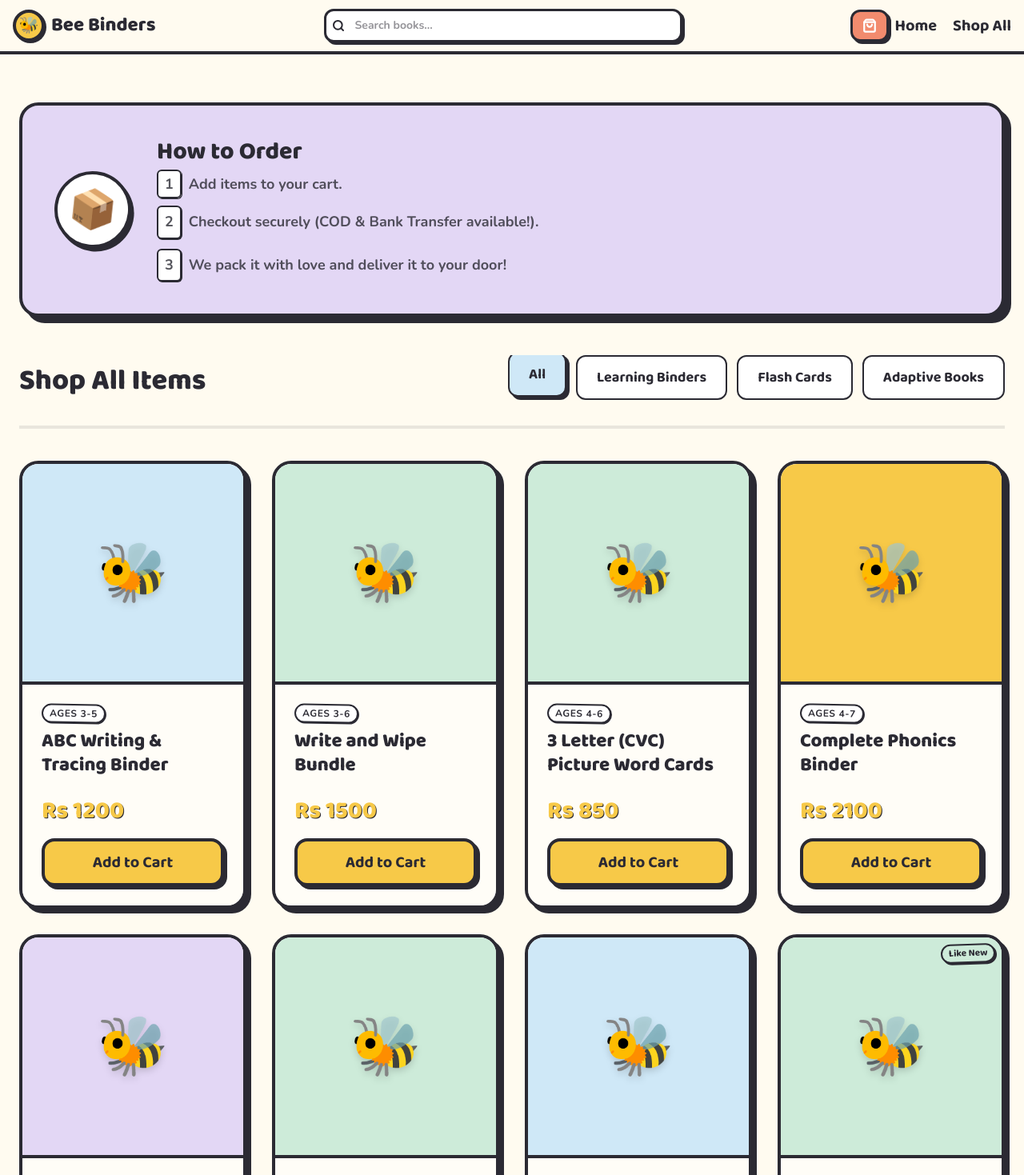
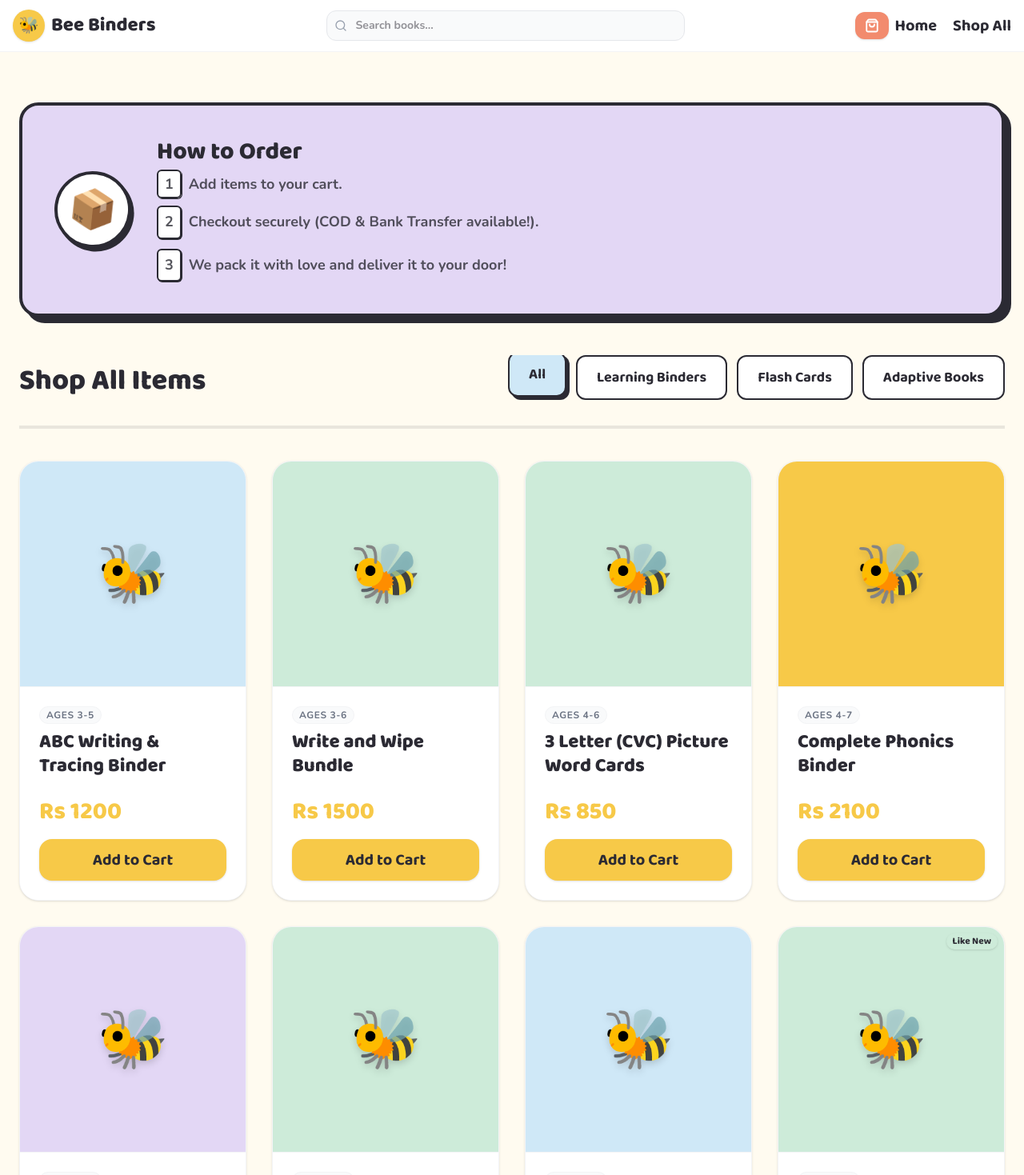
Before and after one commit to shahnabi110/Bee-binders-, a Next.js app: page /shop in a window 1280 px wide. Shown: the top 1469 px of the page at 80% size. Built offline with nearby package versions, Linux system fonts and the light colour scheme.

Commit message:
feat: complete UI overhaul - remove neo-brutalist styling for a soft, premium e-commerce look

```diff
--- a/src/app/globals.css
+++ b/src/app/globals.css
@@ -30,11 +30,11 @@ body {
 
 @layer utilities {
   .storybook-card {
-    @apply bg-white rounded-3xl border-4 border-ink shadow-[6px_6px_0_0_var(--color-ink)] overflow-hidden transition-all duration-300 hover:-translate-y-2 hover:shadow-[10px_10px_0_0_var(--color-ink)];
+    @apply bg-white rounded-3xl border border-gray-100 shadow-sm overflow-hidden transition-all duration-300 hover:-translate-y-1 hover:shadow-xl;
   }
 
   .storybook-button {
-    @apply inline-flex items-center justify-center font-heading text-xl font-bold rounded-2xl border-4 border-ink shadow-[4px_4px_0_0_var(--color-ink)] transition-all duration-200 hover:-translate-y-1 hover:shadow-[6px_6px_0_0_var(--color-ink)] active:translate-y-[2px] active:shadow-none;
+    @apply inline-flex items-center justify-center font-heading text-xl font-bold rounded-2xl transition-all duration-200 hover:-translate-y-0.5 hover:shadow-lg active:translate-y-[1px] active:shadow-md;
   }
 
   .hide-scrollbar {
--- a/src/components/layout/Navbar.tsx
+++ b/src/components/layout/Navbar.tsx
@@ -14,14 +14,14 @@ export function Navbar() {
   }, []);
 
   return (
-    <header className={`fixed top-0 left-0 right-0 z-50 transition-all duration-300 ${isScrolled ? 'bg-cream/98 backdrop-blur-md shadow-[0_4px_0_0_var(--color-ink)]' : 'bg-cream'} border-b-4 border-ink`}>
+    <header className={`fixed top-0 left-0 right-0 z-50 transition-all duration-300 ${isScrolled ? 'bg-white/98 backdrop-blur-md shadow-md' : 'bg-white'} border-b border-gray-100`}>
 
       {/* Main row */}
       <div className="container mx-auto px-4 flex items-center justify-between gap-3 h-16">
 
         {/* Logo */}
         <Link href="/" className="flex items-center gap-2 flex-shrink-0">
-          <div className="w-10 h-10 bg-honey border-4 border-ink rounded-full flex items-center justify-center shadow-[2px_2px_0_0_var(--color-ink)]">
+          <div className="w-10 h-10 bg-honey rounded-full flex items-center justify-center shadow-sm">
             <span className="text-xl">🐝</span>
           </div>
           <span className="hidden sm:block font-heading font-extrabold text-2xl text-ink">Bee Binders</span>
@@ -32,9 +32,9 @@ export function Navbar() {
           <input
             type="text"
             placeholder="Search books..."
-            className="w-full pl-9 pr-3 py-2 rounded-xl border-3 border-ink font-sans font-bold text-sm text-ink focus:outline-none focus:ring-4 focus:ring-honey/50 shadow-[3px_3px_0_0_var(--color-ink)] bg-white"
+            className="w-full pl-9 pr-3 py-2 rounded-xl border border-gray-200 font-sans font-bold text-sm text-ink focus:outline-none focus:ring-2 focus:ring-honey/50 bg-gray-50 focus:bg-white transition-colors"
           />
-          <Search className="absolute left-2.5 top-1/2 -translate-y-1/2 text-ink" size={16} strokeWidth={3} />
+          <Search className="absolute left-2.5 top-1/2 -translate-y-1/2 text-gray-400" size={16} strokeWidth={2} />
         </div>
 
         {/* Right side actions */}
@@ -42,18 +42,18 @@ export function Navbar() {
           {/* Cart */}
           <Link
             href="/cart"
-            className="flex items-center gap-1.5 bg-coral text-white px-3 py-2 rounded-xl font-heading font-bold text-sm border-3 border-ink shadow-[3px_3px_0_0_var(--color-ink)] hover:-translate-y-0.5 hover:shadow-[4px_4px_0_0_var(--color-ink)] transition-all"
+            className="flex items-center gap-1.5 bg-coral text-white px-3 py-2 rounded-xl font-heading font-bold text-sm shadow-sm hover:-translate-y-0.5 hover:shadow-md transition-all"
           >
-            <ShoppingBag size={18} strokeWidth={3} />
+            <ShoppingBag size={18} strokeWidth={2.5} />
             <span className="hidden xs:inline">Cart (0)</span>
           </Link>
 
           {/* Hamburger — mobile only */}
           <button
             onClick={() => setMenuOpen(!menuOpen)}
-            className="lg:hidden w-10 h-10 bg-white border-3 border-ink rounded-xl flex items-center justify-center shadow-[3px_3px_0_0_var(--color-ink)]"
+            className="lg:hidden w-10 h-10 bg-gray-50 border border-gray-200 rounded-xl flex items-center justify-center shadow-sm text-ink"
           >
-            {menuOpen ? <X size={20} strokeWidth={3} /> : <Menu size={20} strokeWidth={3} />}
+            {menuOpen ? <X size={20} /> : <Menu size={20} />}
           </button>
 
           {/* Desktop nav links */}
@@ -66,25 +66,25 @@ export function Navbar() {
 
       {/* Mobile menu dropdown */}
       {menuOpen && (
-        <div className="lg:hidden bg-cream border-t-4 border-ink px-4 py-4 flex flex-col gap-3">
+        <div className="lg:hidden bg-white border-t border-gray-100 px-4 py-4 flex flex-col gap-3 shadow-lg absolute w-full">
           <Link
             href="/"
             onClick={() => setMenuOpen(false)}
-            className="font-heading font-bold text-2xl text-ink hover:text-coral py-2 border-b-2 border-ink/20"
+            className="font-heading font-bold text-xl text-ink hover:text-coral py-2 border-b border-gray-100"
           >
             🏠 Home
           </Link>
           <Link
             href="#shop-all"
             onClick={() => setMenuOpen(false)}
-            className="font-heading font-bold text-2xl text-ink hover:text-coral py-2 border-b-2 border-ink/20"
+            className="font-heading font-bold text-xl text-ink hover:text-coral py-2 border-b border-gray-100"
           >
             🛍️ Shop All
           </Link>
           <Link
             href="/cart"
             onClick={() => setMenuOpen(false)}
-            className="font-heading font-bold text-2xl text-ink hover:text-coral py-2"
+            className="font-heading font-bold text-xl text-ink hover:text-coral py-2"
           >
             🛒 My Cart (0)
           </Link>
--- a/src/components/shop/ProductCard.tsx
+++ b/src/components/shop/ProductCard.tsx
@@ -21,12 +21,12 @@ export function ProductCard({ slug, name, price, image, ageRange, condition = "N
     <div className="storybook-card flex flex-col group relative bg-white h-full">
       {/* Badge */}
       {isSold && (
-        <div className="absolute top-2 right-2 z-10 bg-coral text-white font-heading font-bold px-2 py-0.5 rounded-full border-2 border-ink shadow-[2px_2px_0_0_var(--color-ink)] text-[10px] md:text-xs rotate-3">
+        <div className="absolute top-2 right-2 z-10 bg-coral text-white font-heading font-bold px-2 py-0.5 rounded-full shadow-sm text-[10px] md:text-xs">
           SOLD OUT
         </div>
       )}
       {!isSold && condition !== "New" && (
-        <div className="absolute top-2 right-2 z-10 bg-mint text-ink font-heading font-bold px-2 py-0.5 rounded-full border-2 border-ink shadow-[2px_2px_0_0_var(--color-ink)] text-[10px] md:text-xs -rotate-2">
+        <div className="absolute top-2 right-2 z-10 bg-mint text-ink font-heading font-bold px-2 py-0.5 rounded-full shadow-sm text-[10px] md:text-xs">
           {condition}
         </div>
       )}
@@ -34,7 +34,7 @@ export function ProductCard({ slug, name, price, image, ageRange, condition = "N
       {/* Image / Emoji area — smaller on mobile */}
       <Link
         href={`/product/${slug}`}
-        className={`block relative aspect-[4/3] md:aspect-square ${image ? "bg-white" : getBgColor(name)} overflow-hidden border-b-4 border-ink flex-shrink-0`}
+        className={`block relative aspect-[4/3] md:aspect-square ${image ? "bg-white" : getBgColor(name)} overflow-hidden border-b border-gray-100 flex-shrink-0`}
       >
         <div className="absolute inset-0 flex items-center justify-center text-4xl md:text-7xl">
           {image ? (
@@ -46,9 +46,9 @@ export function ProductCard({ slug, name, price, image, ageRange, condition = "N
       </Link>
 
       {/* Card body */}
-      <div className="p-3 md:p-6 flex flex-col flex-grow bg-cream/50">
+      <div className="p-3 md:p-6 flex flex-col flex-grow bg-white">
         {ageRange && (
-          <span className="inline-block bg-white border-2 border-ink shadow-[1px_1px_0_0_var(--color-ink)] px-2 py-0.5 rounded-full text-[10px] md:text-xs font-bold text-ink uppercase tracking-wider mb-2 font-sans w-max rotate-1">
+          <span className="inline-block bg-gray-50 border border-gray-100 text-gray-500 px-2 py-0.5 rounded-full text-[10px] md:text-xs font-bold uppercase tracking-wider mb-2 font-sans w-max">
             Ages {ageRange}
           </span>
         )}
@@ -58,15 +58,15 @@ export function ProductCard({ slug, name, price, image, ageRange, condition = "N
           </h3>
         </Link>
         <div className="mt-auto pt-2 md:pt-4 flex flex-col gap-2 md:gap-4">
-          <span className="font-heading font-black text-lg md:text-3xl text-honey drop-shadow-[1px_1px_0_rgba(43,42,51,1)]">
+          <span className="font-heading font-black text-lg md:text-3xl text-honey">
             Rs {price}
           </span>
           <button
             disabled={isSold}
-            className={`w-full font-heading font-bold text-sm md:text-xl py-1.5 md:py-3 rounded-xl md:rounded-2xl border-2 md:border-4 border-ink shadow-[2px_2px_0_0_var(--color-ink)] md:shadow-[4px_4px_0_0_var(--color-ink)] transition-all active:translate-y-0.5 active:shadow-none
+            className={`w-full font-heading font-bold text-sm md:text-xl py-1.5 md:py-3 rounded-xl md:rounded-2xl transition-all active:translate-y-0.5 active:shadow-sm
               ${isSold
-                ? "bg-gray-200 text-gray-400 cursor-not-allowed border-gray-400"
-                : "bg-honey text-ink hover:-translate-y-0.5 hover:shadow-[4px_4px_0_0_var(--color-ink)]"
+                ? "bg-gray-100 text-gray-400 cursor-not-allowed"
+                : "bg-honey text-ink shadow-sm hover:-translate-y-0.5 hover:shadow-md"
               }`}
           >
             {isSold ? "Out of Stock" : "Add to Cart"}
--- a/src/components/ui/Button.tsx
+++ b/src/components/ui/Button.tsx
@@ -13,11 +13,11 @@ export function Button({ children, href, className = "", variant = "primary", di
   if (disabled) {
     variantStyles = "bg-gray-300 text-gray-500 cursor-not-allowed shadow-none border-gray-400";
   } else if (variant === "primary") {
-    variantStyles = "bg-honey text-ink";
+    variantStyles = "bg-honey text-ink border border-honey";
   } else if (variant === "secondary") {
-    variantStyles = "bg-sky text-ink";
+    variantStyles = "bg-sky text-ink border border-sky";
   } else if (variant === "outline") {
-    variantStyles = "bg-cream border-4 border-ink text-ink hover:bg-honey/20";
+    variantStyles = "bg-white border border-gray-200 text-ink hover:bg-gray-50";
   }
 
   const combinedClasses = `${baseStyles} ${variantStyles} ${className}`;
```
Also changed, not shown: src/app/page.tsx (+29 -29 lines).
